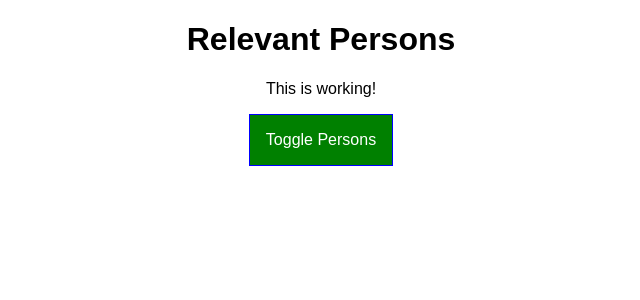
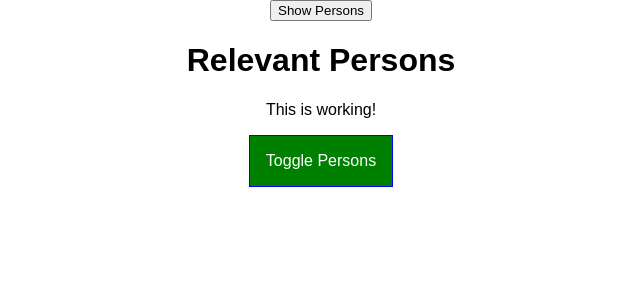
Before and after one commit to david-adam/react-guide, a React app: page / in a window 1280 px wide. Shown: the top 300 px of the page, without its empty margins (319-959 px from the left). Built offline with nearby package versions, Linux system fonts and the light colour scheme.

Commit message:
performance gains with PureComponent instead of shouldComponentUpdate method

```diff
--- a/src/components/Persons/Persons.js
+++ b/src/components/Persons/Persons.js
@@ -1,7 +1,7 @@
-import React, { Component } from 'react';
+import React, { PureComponent } from 'react';
 import Person from './Person/Person';
 
-class Persons extends Component {
+class Persons extends PureComponent {
 
   constructor(props) {
     super(props);
@@ -20,10 +20,13 @@ class Persons extends Component {
     console.log('[UPDATE Persons.js] Inside componentWillReceiveProps', nextProps );
   }
 
-  shouldComponentUpdate(nextProps, nextState) {
-    console.log('[UPDATE Persons.js] Inside shouldComponentUpdate', nextProps, nextState);
-    return nextProps.persons !== this.props.persons;
-  }
+  // shouldComponentUpdate(nextProps, nextState) {
+  //   console.log('[UPDATE Persons.js] Inside shouldComponentUpdate', nextProps, nextState);
+  //   return nextProps.persons !== this.props.persons ||
+  //     nextProps.changed !== this.props.changed ||
+  //     nextProps.clicked !== this.props.clicked;
+  //   // return true;
+  // }
 
   componentWillUpdate(nextProps, nextState) {
     console.log('UPDATE [Persons.js] Inside componentWillUpdate', nextProps, nextState);
--- a/src/containers/App.js
+++ b/src/containers/App.js
@@ -1,10 +1,10 @@
-import React, { Component } from 'react';
+import React, { PureComponent } from 'react';
 
 import classes from './App.css';
 import Persons from '../components/Persons/Persons';
 import Cockpit from '../components/Cockpit/Cockpit';
 
-class App extends Component {
+class App extends PureComponent {
   constructor(props) {
     super(props);
     console.log('[App.js] Inside Constructor', props);
@@ -18,10 +18,11 @@ class App extends Component {
     console.log('[App.js] Inside componentDidMount()');
   }
 
-  shouldComponentUpdate(nextProps, nextState) {
-    console.log('[UPDATE App.js] Inside shouldComponentUpdate', nextProps, nextState);
-    return true;
-  }
+  // shouldComponentUpdate(nextProps, nextState) {
+  //   console.log('[UPDATE App.js] Inside shouldComponentUpdate', nextProps, nextState);
+  //   return nextState.persons !== this.state.persons ||
+  //     nextState.showPersons !== this.state.showPersons;
+  // }
 
   componentWillUpdate(nextProps, nextState) {
     console.log('UPDATE [App.js] Inside componentWillUpdate', nextProps, nextState);
@@ -86,6 +87,10 @@ class App extends Component {
     } )
   }
 
+  showPersonsHandler = () => {
+    this.setState({showPersons: true})
+  }
+
   render() {
 
     console.log('[App.js] Inside render()')
@@ -101,6 +106,7 @@ class App extends Component {
 
     return (
         <div className={classes.App}>
+          <button onClick={this.showPersonsHandler}>Show Persons</button>
           <Cockpit
             appTitle={this.props.title}
             showPersons={this.state.showPersons}
```
